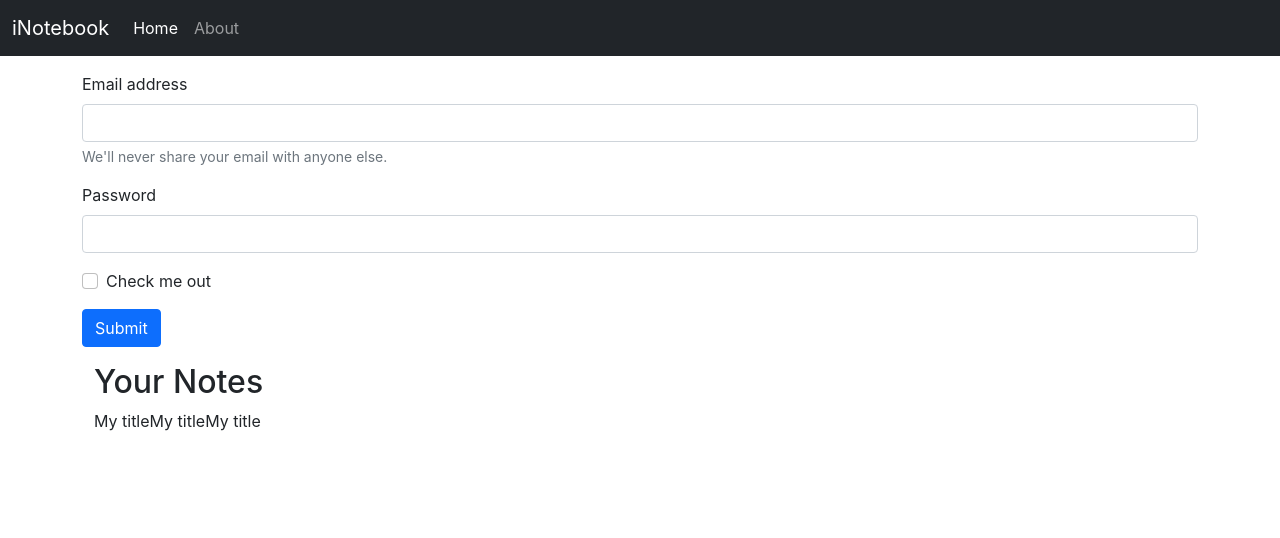
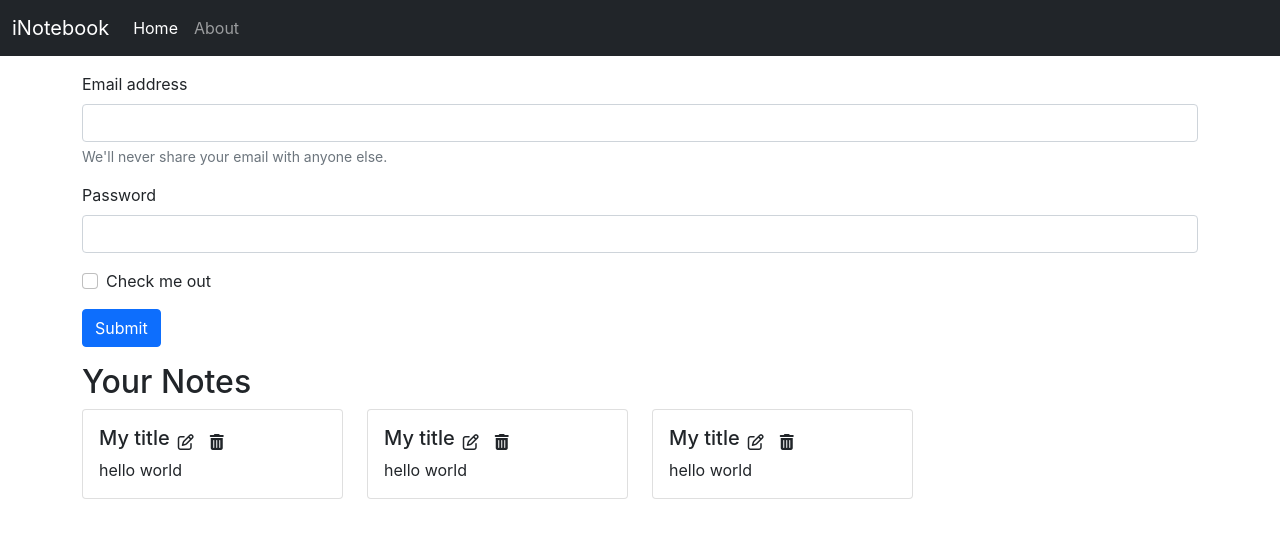
Before and after one commit to AshiwalKaran/iNotebook, a React (Create React App) app: page / in a window 1280 px wide. Shown: the top 538 px of the page. Built offline with nearby package versions, Linux system fonts and the light colour scheme.

Commit message:
15th-->add Noteitem in separate componenet and created Noteitem and Notes.js component

```diff
--- a/public/index.html
+++ b/public/index.html
@@ -21,6 +21,8 @@
     <noscript>You need to enable JavaScript to run this app.</noscript>
     <div id="root"></div>
 
+    <!-- Font Awesom -->
+    <script src="https://kit.fontawesome.com/57c4502f0c.js" crossorigin="anonymous"></script>
     <!-- Bootstrap JS -->
     <script src="https://cdn.jsdelivr.net/npm/bootstrap@5.1.0/dist/js/bootstrap.bundle.min.js" integrity="sha384-U1DAWAznBHeqEIlVSCgzq+c9gqGAJn5c/t99JyeKa9xxaYpSvHU5awsuZVVFIhvj" crossorigin="anonymous"></script>
   </body>
--- a/src/components/Home.js
+++ b/src/components/Home.js
@@ -1,10 +1,11 @@
-import React, { useContext } from 'react';
-import noteContext from '../context/notes/noteContext';
+import React from 'react';
+// import noteContext from '../context/notes/noteContext';
+import Notes from './Notes';
 
 const Home = () => {
 
-    const context = useContext(noteContext)
-    const { notes, setNotes } = context;
+    // const context = useContext(noteContext)
+    // const { notes, setNotes } = context;
 
     return (
         <div className='container my-3'>
@@ -25,12 +26,7 @@ const Home = () => {
                 <button type="submit" className="btn btn-primary">Submit</button>
             </form>
 
-            <div className="container my-3">
-                <h2>Your Notes</h2>
-                {notes.map((note) => {
-                    return note.title
-                })}
-            </div>
+            <Notes/>
         </div>
     )
 }
--- /dev/null
+++ b/src/components/Noteitem.js
@@ -0,0 +1,21 @@
+import React from 'react'
+
+const Noteitem = (props) => {
+    const { note } = props;
+    return (
+        <div className='col-md-3'>
+            <div className="card">
+                <div className="card-body">
+                    <div className="d-flex align-items-center">
+                        <h5 className="card-title">{note.title}</h5>
+                        <i className="fa-regular fa-pen-to-square mx-2"></i>
+                        <i className="fa-solid fa-trash-can mx-2"></i>
+                    </div>
+                    <p className="card-text">{note.description}</p>
+                </div>
+            </div>
+        </div>
+    )
+}
+
+export default Noteitem
--- /dev/null
+++ b/src/components/Notes.js
@@ -0,0 +1,19 @@
+import React,{useContext} from 'react';
+import noteContext from '../context/notes/noteContext';
+import Noteitem from './Noteitem';
+
+const Notes = () => {
+  const context= useContext(noteContext);
+  const {notes,setNotes}=context;
+
+  return (
+    <div className='row my-3'>
+        <h2>Your Notes</h2>
+        {notes.map((note,index)=>{
+            return <Noteitem note={note} key={index}/>
+        })}
+    </div>
+  )
+}
+
+export default Notes
```
